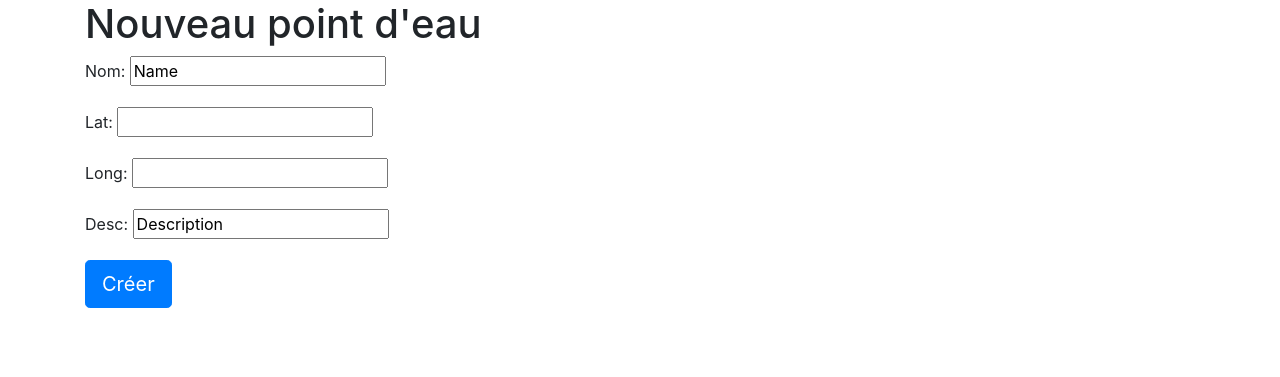
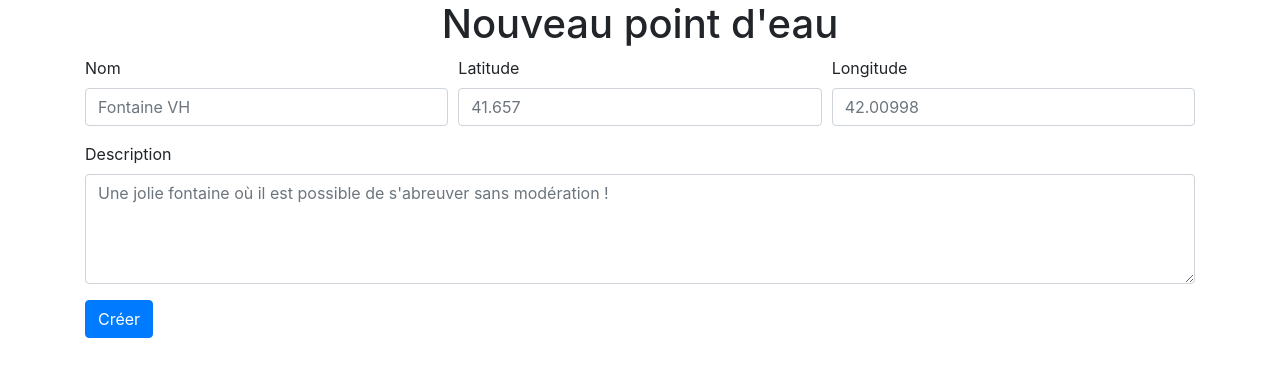
Before and after one commit to matissel/EnCasDeSoif, a Django app: page /pointsEau/add/ in a window 1280 px wide. Shown: the part 56-433 px from the top of the page. Run offline with Django 3.2, Linux system fonts and the light colour scheme; some libraries are stand-ins or nearby versions.

Commit message:
tunning formulaire points eau

```diff
--- a/pointsEau/templates/pointsEau/newPE.html
+++ b/pointsEau/templates/pointsEau/newPE.html
@@ -4,13 +4,36 @@
 {% endblock %}
 
 {% block content %}
-
-<form method="post">
 <div class="container">
-    <h1> Nouveau point d'eau </h1>
-    {% csrf_token %}
-    {{ form.as_p }}
-    <button class="btn btn-lg btn-primary outline" type="submit" name="button">Créer</button>
+    {{ form.non_field_errors }}
+    <div class="row justify-content-center">
+        <h1> Nouveau point d'eau </h1>
+    </div>
+    <form method="post">
+        {% csrf_token %}
+        <div class="form-row">
+            <div class="form-group col-xs-6 col-md">
+                {{ form.nom.errors }}
+                <label for="{{ form.nom.id_for_label }}">Nom</label>
+                <input type="text" name="{{ form.nom.name }}" class="form-control" id="{{ form.nom.id_for_label }}" placeholder="Fontaine VH">
+            </div>
+            <div class="form-group col-xs-6 col-md">
+                {{ form.lat.errors }}
+                <label for="{{ form.lat.id_for_label }}">Latitude</label>
+                <input type="text" class="form-control" name="{{ form.lat.name }}" id="{{ form.lat.id_for_label }}" placeholder="41.657">
+            </div>
+            <div class="form-group col-md">
+                    {{ form.long.errors }}
+                    <label for="{{ form.long.id_for_label }}">Longitude</label>
+                    <input type="text" class="form-control" name="{{ form.long.name }}" id="{{ form.long.id_for_label }}" placeholder="42.00998">
+                </div>
+        </div>
+        <div class="form-group">
+            {{ form.desc.errors }}
+            <label for="{{ form.desc.id_for_label }}">Description</label>
+            <textarea type="text" class="form-control" name="{{ form.desc.name }}" id="{{ form.desc.id_for_label }}" placeholder="Une jolie fontaine où il est possible de s'abreuver sans modération !" rows="4"></textarea>
+        </div>
+        <button type="submit" name="button" class="btn btn-primary">Créer</button>
+    </form>
 </div>
-</form>
 {% endblock %}
```
